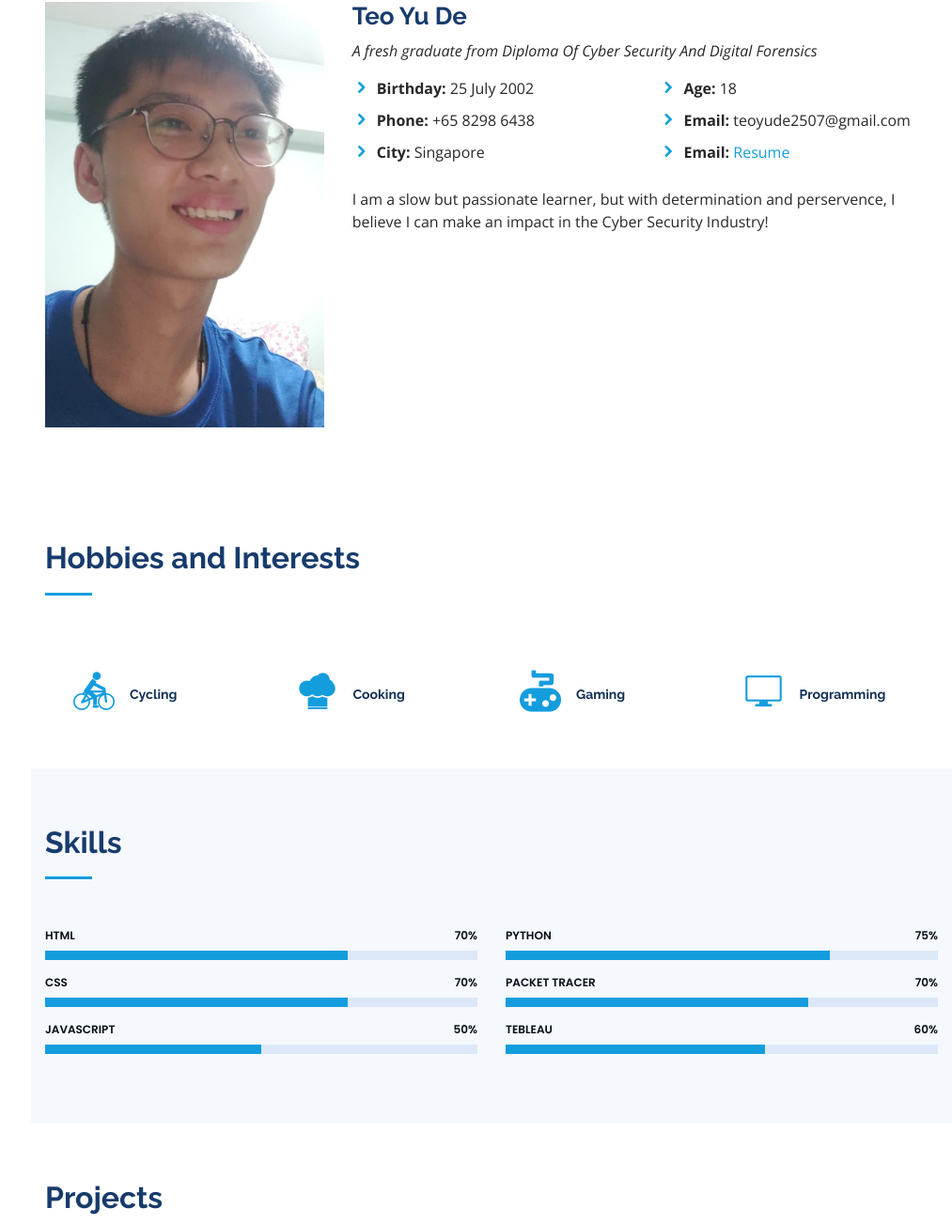
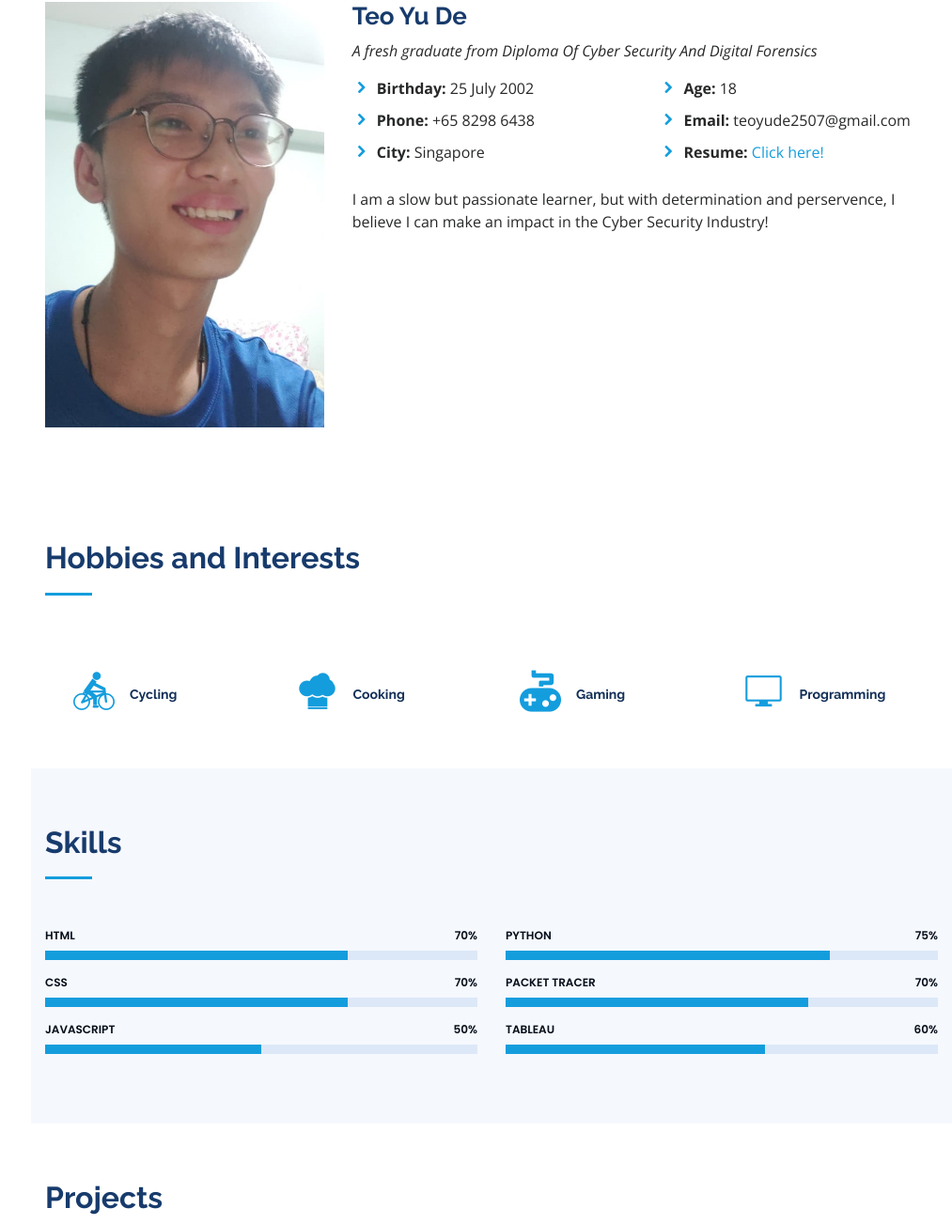
Before and after one commit to YuDe2002/yude.github.io, a plain HTML site: page index.html in a window 1280 px wide. Shown: the part 966-2269 px from the top of the page at 94% size, without its empty margins (267-1280 px from the left). Drawn offline with nearby package versions, Linux system fonts and the light colour scheme.

Commit message:
resume update

```diff
--- a/index.html
+++ b/index.html
@@ -111,8 +111,8 @@
                                 <li><i class="icofont-rounded-right"></i> <strong>Age:</strong> 18</li>
                                 <li><i class="icofont-rounded-right"></i> <strong>Email:</strong> teoyude2507@gmail.com
                                 </li>
-                                <li><i class="icofont-rounded-right"></i> <strong>Email:</strong><a
-                                        href="assets/img/Teo's Resume.pdf" target="_blank"> Resume</a></li>
+                                <li><i class="icofont-rounded-right"></i> <strong>Resume:</strong><a
+                                        href="assets/img/Teo's Resume.pdf" target="_blank"> Click here!</a></li>
                             </ul>
                         </div>
                     </div>
@@ -232,7 +232,7 @@
                     </div>
 
                     <div class="progress">
-                        <span class="skill">Tebleau <i class="val">60%</i></span>
+                        <span class="skill">Tableau <i class="val">60%</i></span>
                         <div class="progress-bar-wrap">
                             <div class="progress-bar" role="progressbar" aria-valuenow="60" aria-valuemin="0"
                                  aria-valuemax="100"></div>
```
